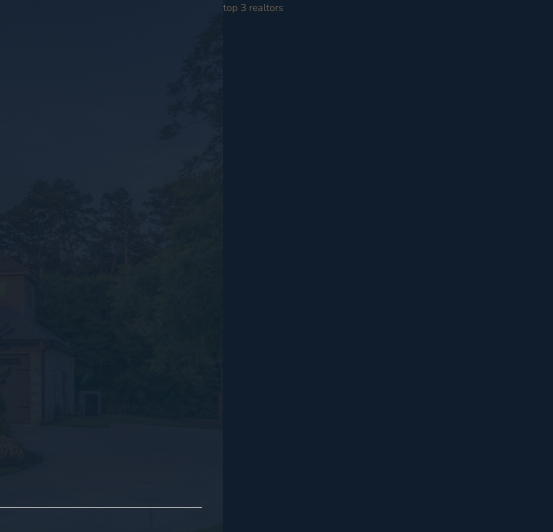
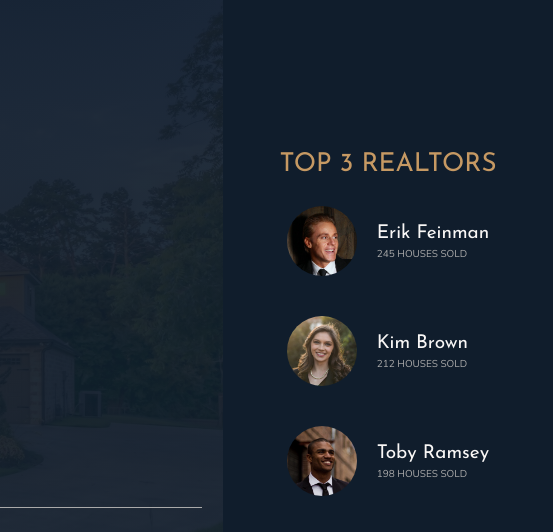
Before and after one commit to Swarleys/Nexter, a website: page index.html in a window 1280 px wide. Shown: the top 532 px of the page, 727-1280 px from the left. Drawn offline with nearby package versions, Linux system fonts and the light colour scheme.

Commit message:
Realtors section

```diff
--- a/index.html
+++ b/index.html
@@ -33,7 +33,30 @@
     </header>
 
     <div class="realtors">
-        top 3 realtors
+        <h3 class="heading-3">
+            top 3 realtors
+        </h3>
+        <div class="realtors__list">
+
+            <img src="img/realtor-1.jpeg" alt="Realtor 1" class="realtors__img">
+            <div class="realtors__details">
+                <h4 class="heading-4 heading-4--light">Erik Feinman</h4>
+                <p class="realtors__sold">245 houses sold</p>
+            </div>
+
+            <img src="img/realtor-2.jpeg" alt="Realtor 1" class="realtors__img">
+            <div class="realtors__details">
+                <h4 class="heading-4 heading-4--light">Kim Brown </h4>
+                <p class="realtors__sold">212 houses sold</p>
+            </div>
+
+            <img src="img/realtor-3.jpeg" alt="Realtor 1" class="realtors__img">
+            <div class="realtors__details">
+                <h4 class="heading-4 heading-4--light">Toby Ramsey</h4>
+                <p class="realtors__sold">198 houses sold</p>
+            </div>
+
+        </div>
     </div>
 
     <section class="features">
--- a/sass/_realtors.scss
+++ b/sass/_realtors.scss
@@ -1,4 +1,31 @@
 .realtors {
   background-color: $color-secondary;
   grid-column: col-start 7 / full-end;
+  padding: 3rem;
+
+  display: grid;
+  align-content: center;
+  justify-content: center;
+  justify-items: center;
+  grid-row-gap: 2rem;
+
+  &__list {
+    display: grid;
+    grid-template-columns: min-content max-content;
+    grid-column-gap: 2rem;
+    grid-row-gap: 5vh;
+    align-items: center;
+  }
+
+  &__img {
+    width: 7rem;
+    border-radius: 50%;
+    display: block;
+  }
+
+  &__sold {
+    text-transform: uppercase;
+    color: $color-grey-light-2;
+    margin-top: -3px;
+  }
 }
```
Also changed, not shown: css/style.css.
